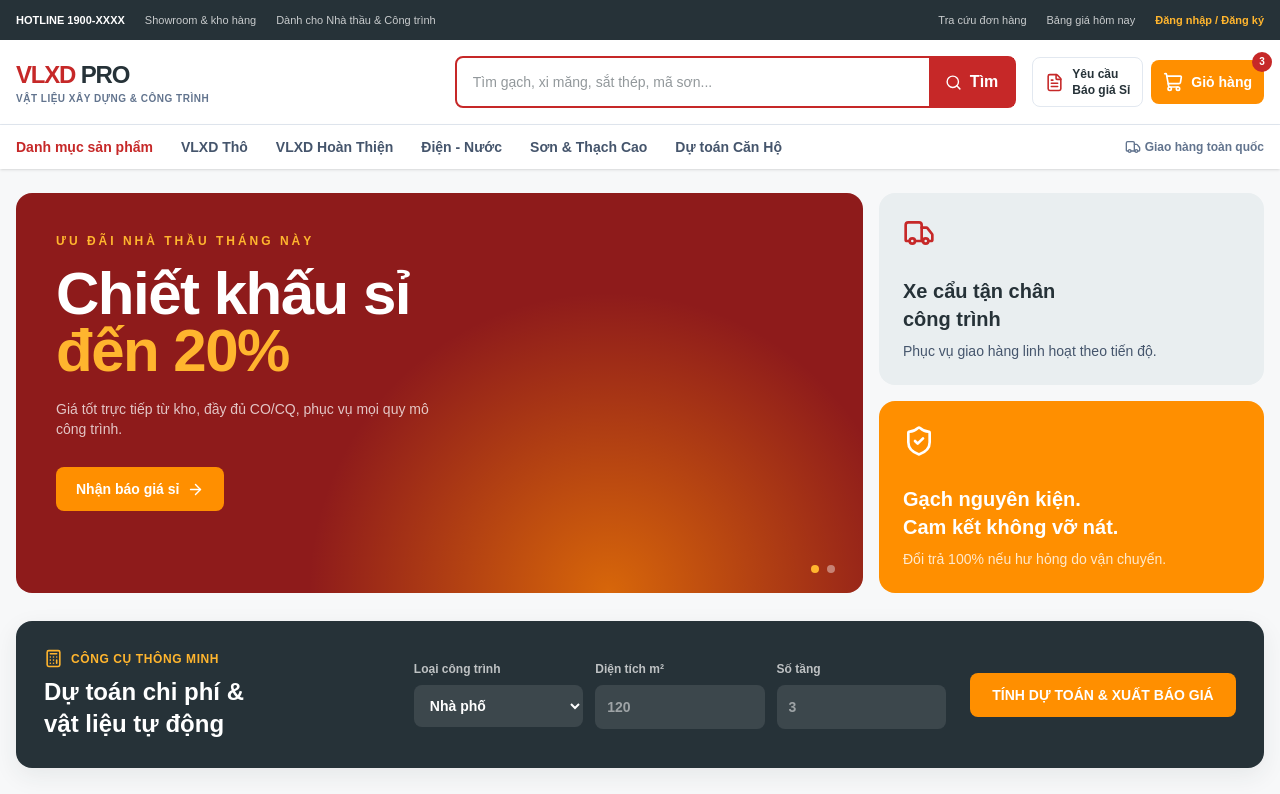
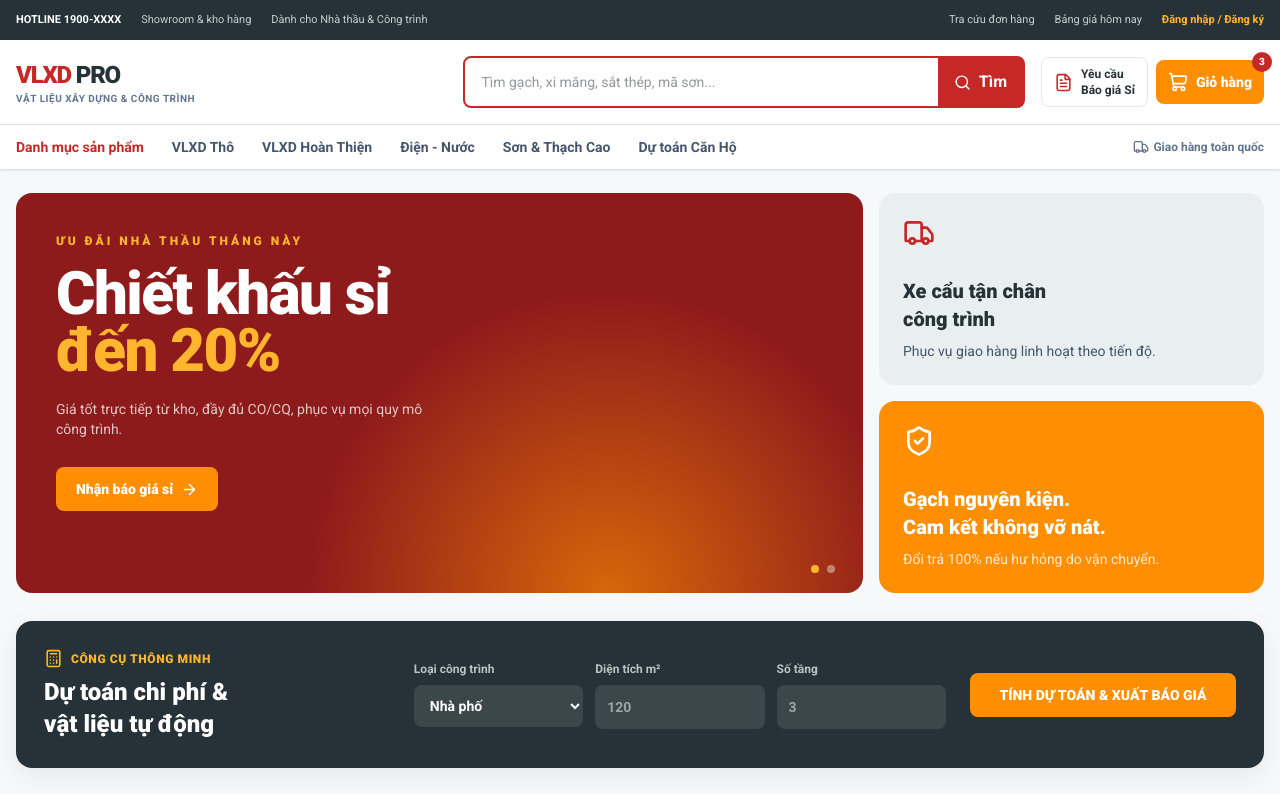
Before and after one commit to minhsangcoder/vlxd-ecommerce-system, a Next.js app: page / in a window 1280 px wide. Shown: the top 794 px of the page. Built offline with nearby package versions, Linux system fonts and the light colour scheme.

Commit message:
Use Roboto for Vietnamese typography

```diff
--- a/app/globals.css
+++ b/app/globals.css
@@ -3,7 +3,7 @@
 :root { --terracotta: #c62828; --terracotta-dark: #8e1b1b; --slate: #263238; --amber: #ff8f00; --paper: #f7f8f9; }
 * { box-sizing: border-box; }
 html { scroll-behavior: smooth; }
-body { margin: 0; background: var(--paper); color: var(--slate); font-family: Arial, Helvetica, sans-serif; }
+body { margin: 0; background: var(--paper); color: var(--slate); font-family: var(--font-roboto), Roboto, Arial, Helvetica, sans-serif; }
 .container-wide { width: min(1280px, calc(100% - 32px)); margin-inline: auto; }
 .card-shadow { box-shadow: 0 8px 24px rgba(38,50,56,.08); }
 .grid-lines { background-image: linear-gradient(to right, rgba(38,50,56,.04) 1px, transparent 1px); background-size: 25% 100%; }
--- a/app/layout.tsx
+++ b/app/layout.tsx
@@ -1,5 +1,12 @@
 import type { Metadata } from 'next';
+import { Roboto } from 'next/font/google';
 import './globals.css';
 
+const roboto = Roboto({
+  subsets: ['vietnamese'],
+  display: 'swap',
+  variable: '--font-roboto',
+});
+
 export const metadata: Metadata = { title: 'VLXD PRO | Vật liệu xây dựng & công trình', description: 'Nền tảng vật liệu xây dựng chuyên nghiệp cho nhà thầu và công trình.' };
-export default function RootLayout({ children }: Readonly<{ children: React.ReactNode }>) { return <html lang="vi"><body>{children}</body></html>; }
+export default function RootLayout({ children }: Readonly<{ children: React.ReactNode }>) { return <html lang="vi"><body className={roboto.variable}>{children}</body></html>; }
```
